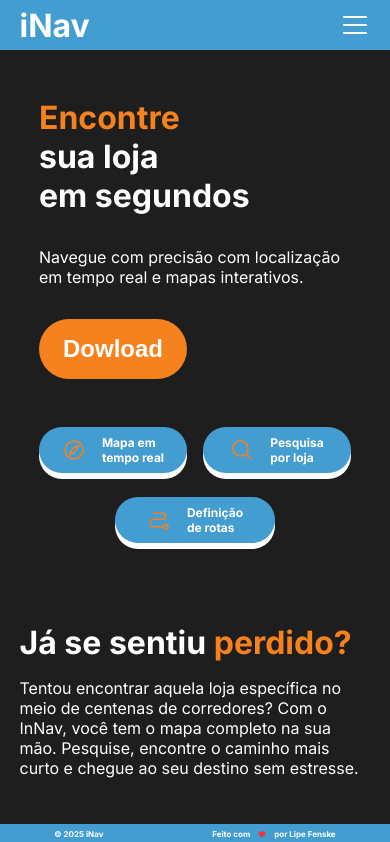
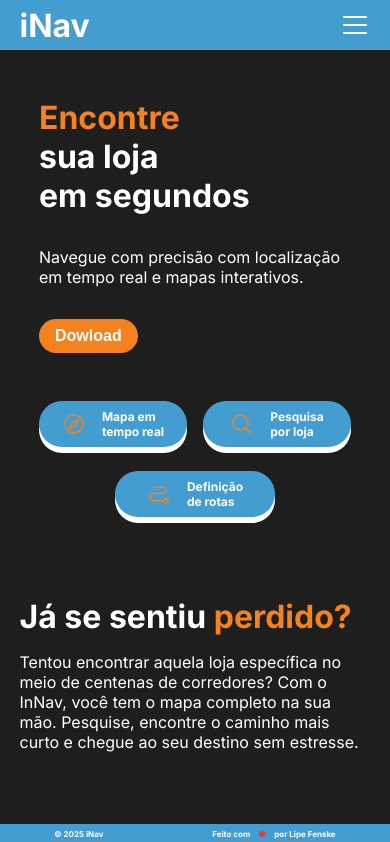
Before and after one commit to Lipefsk05/iNav, a React (Vite) app: page / in a window 390 px wide. Shown: the top 842 px of the page. Built offline with nearby package versions, Linux system fonts and the light colour scheme.

Commit message:
fix dowload button mobile

```diff
--- a/src/pages/home/Home.module.css
+++ b/src/pages/home/Home.module.css
@@ -239,6 +239,11 @@ div {
         font-size: 1rem;
     }
 
+    .dowload{
+        font-size: 1rem;
+        padding: .5rem 1rem;
+    }
+
     /* LITTLE BUTTONS */
 
     .little_buttons {
```
